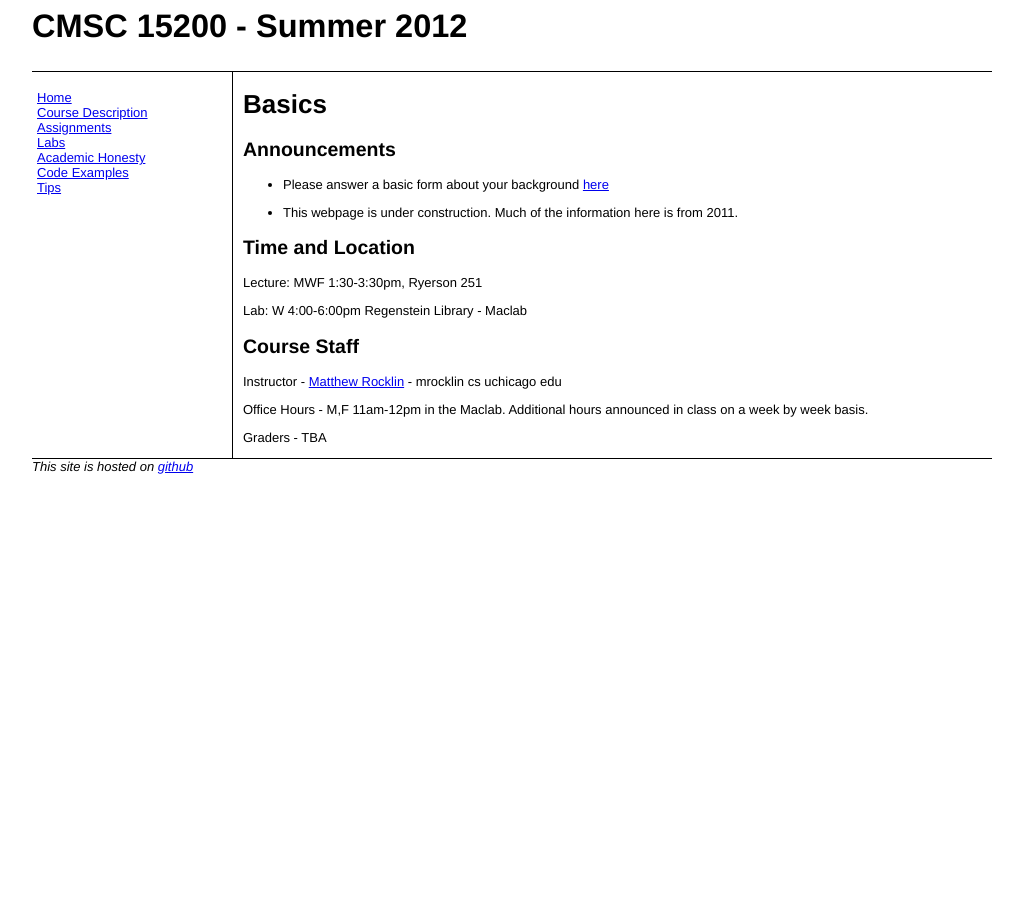
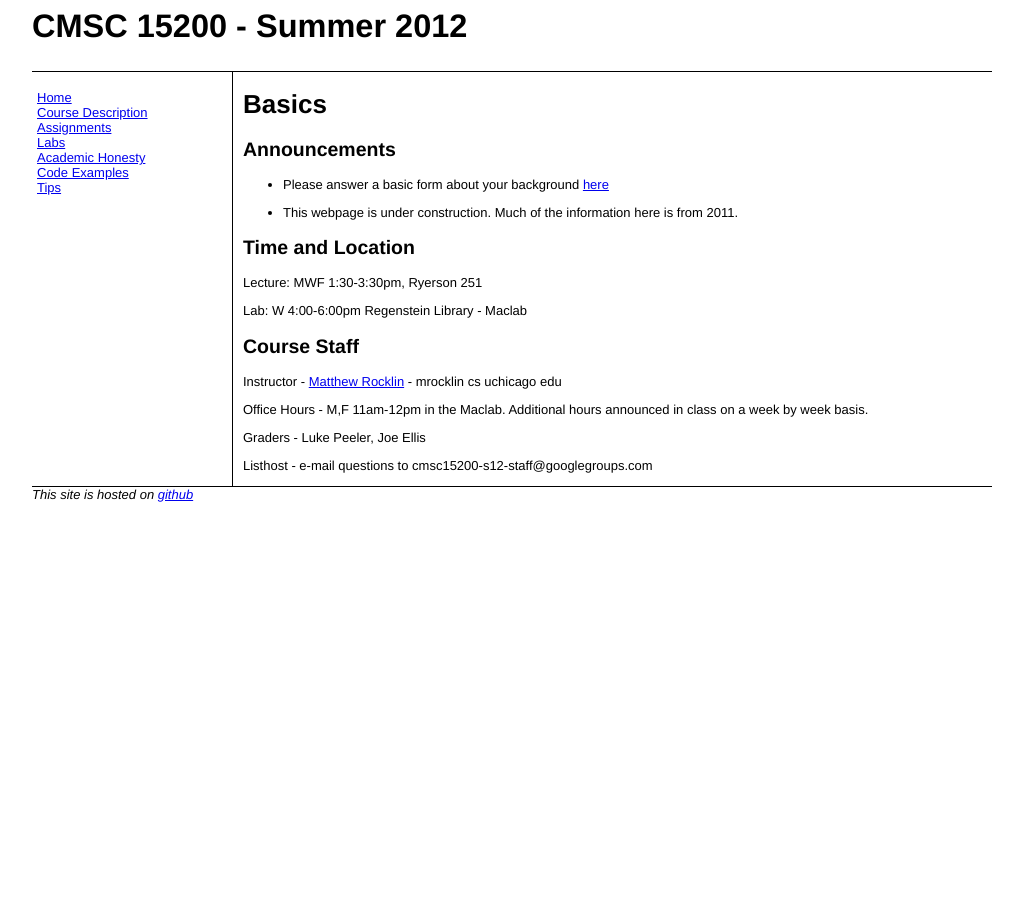
Before and after one commit to mrocklin/cmsc15200, a Jekyll site: the page built from index.md, in a window 1280 px wide. Shown: the whole page, without its empty margins (128-1151 px from the left). Built offline with Jekyll 4.4.1, drawn with Linux system fonts in a browser that asks for light colours; Markdown is read by kramdown in place of the engine named in the settings.

Commit message:
added graders and listhost

```diff
--- a/index.md
+++ b/index.md
@@ -25,4 +25,6 @@ Instructor - [Matthew Rocklin](http://matthewrocklin.com) - mrocklin cs uchicago
 
 Office Hours - M,F 11am-12pm in the Maclab. Additional hours announced in class on a week by week basis.
 
-Graders - TBA
+Graders - Luke Peeler, Joe Ellis
+
+Listhost - e-mail questions to cmsc15200-s12-staff@googlegroups.com
```
